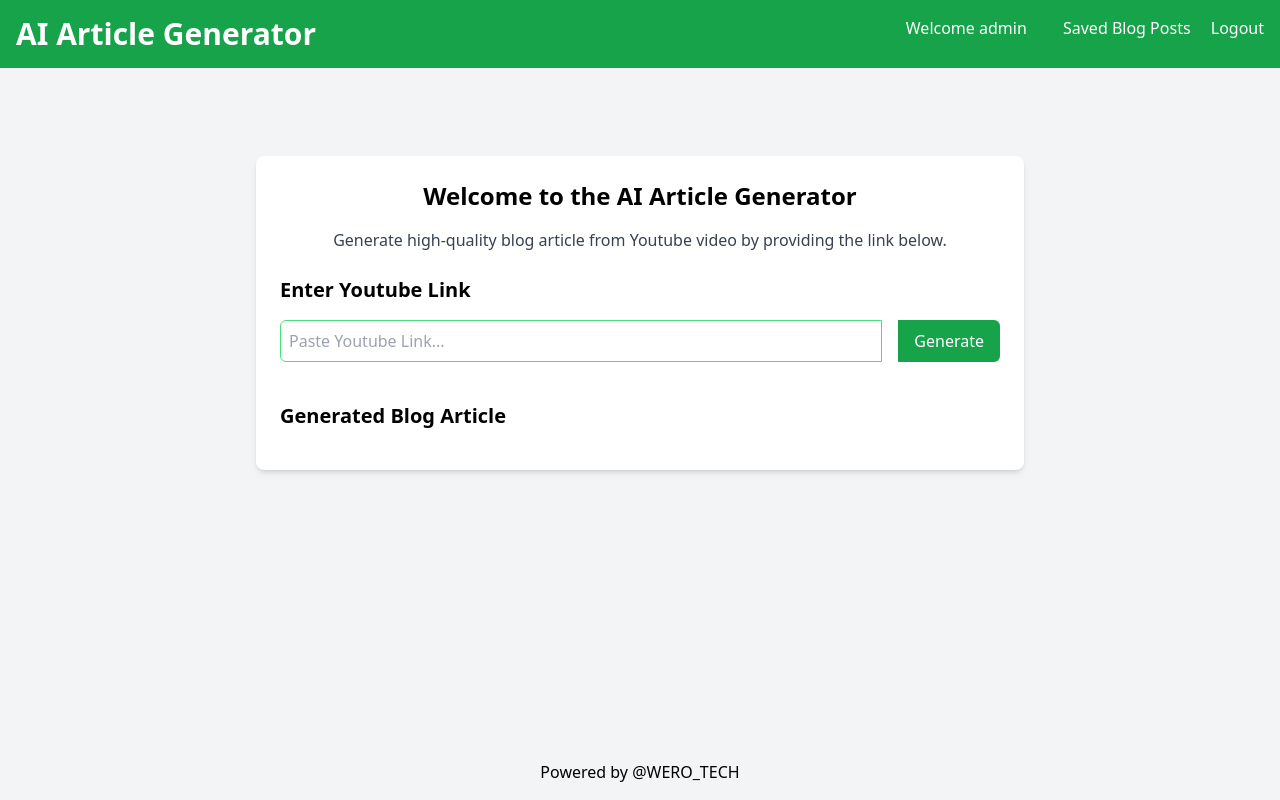
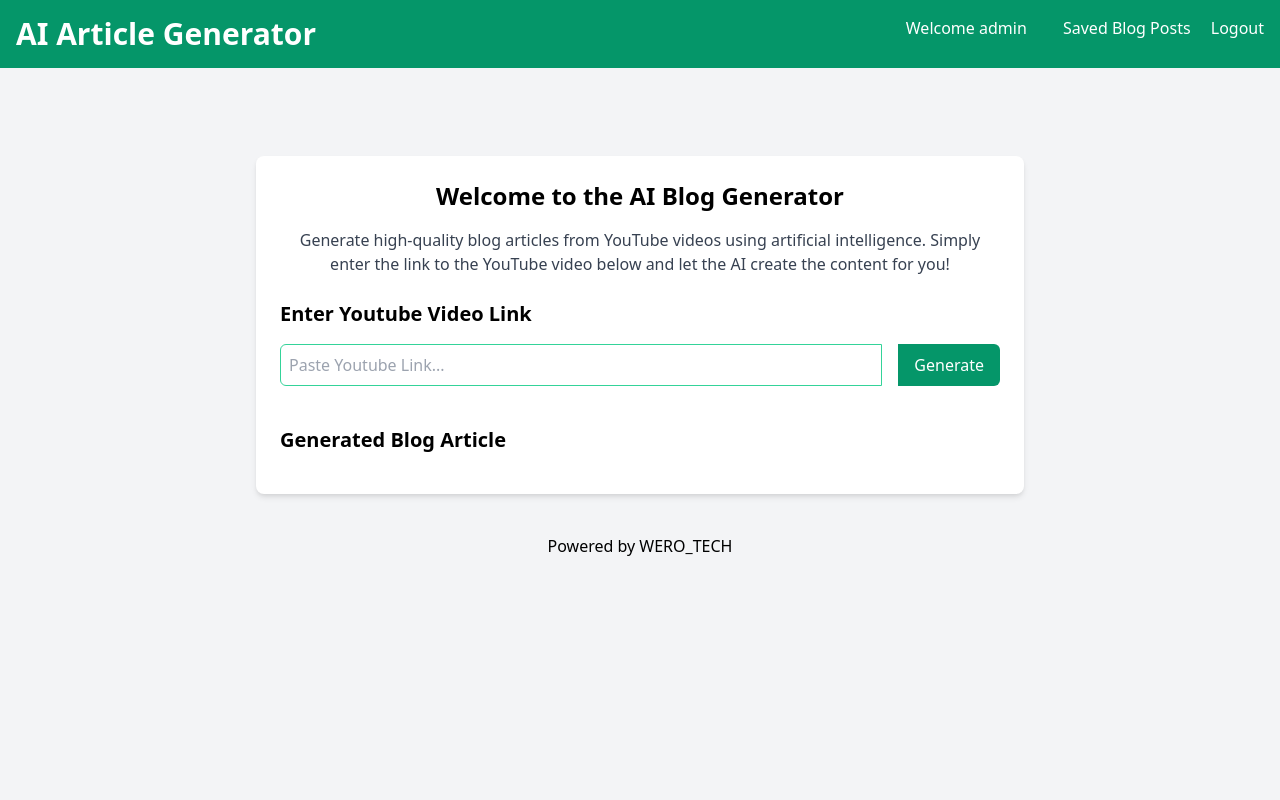
Before and after one commit to hamisuyusuf/ai_blog_app, a Django app: page / in a window 1280 px wide. Run offline with Django 5.2, Linux system fonts and the light colour scheme; a user stored in the database is signed in; some libraries are stand-ins or nearby versions.

Commit message:
made some changes

```diff
--- a/blog_generator/views.py
+++ b/blog_generator/views.py
@@ -12,6 +12,7 @@ import assemblyai as aai
 import openai
 from .models import BlogPost
 
+
 # Create your views here.
 @login_required
 def home(request):
@@ -25,7 +26,7 @@ def generate_blog(request):
             yt_link = data['link']
 
         except (KeyError, json.JSONDecodeError):
-            return JsonResponse({'error': 'Invalid data method'}, status=400)
+            return JsonResponse({'error': 'Invalid data sent'}, status=400)
 
         # Get the Youtube  title
         title = yt_title(yt_link)
@@ -82,20 +83,66 @@ def get_transcription(link):
 
     return transcript.text
 
+# def generate_blog_from_transcription(transcription):
+#     openai.api_key = "sk-proj-pzaQhlNT65z1FReAxxLlT3BlbkFJfHyGRwWEA7HfCRv7YmJn"
+
+#     prompt = f"Based on the following transcript from a youtube video, i want you to write a comprhensive blog article, write it based on the transcript, but dont make it look like a youtube video, make it look like a proper blog article:\n\n{transcription}\n\nArticle:"
+
+#     # response = openai.Completion.create(
+#     #     model="text-ada-001",
+#     #     prompt=prompt,
+#     #     max_tokens=1000
+#     # )
+
+
+#     response = openai.ChatCompletion.create(
+#         model="gpt-3.5-turbo",
+#         messages=[
+#             {"role": "system", "content": "You are a blog post generator."},
+#             {"role": "user", "content": prompt},
+#         ],
+#         max_tokens=1000
+#     )
+
+#     # Extract the generated content
+#     # generate_content = response.choices[0].text.strip()
+
+#     generate_content = response.choices[0].message['content'].strip()
+
+#     return generate_content
+
+# Load environment variables from a .env file
+
+
 def generate_blog_from_transcription(transcription):
-    openai.api_key = "sk-proj-pzaQhlNT65z1FReAxxLlT3BlbkFJfHyGRwWEA7HfCRv7YmJn"
+    # Ensure the API key is set in the environment variables
+    openai.api_key = openai.api_key = "sk-proj-WCnwOAcA6K1HtsimeFD8T3BlbkFJ7Cvb1pfYAI7osr7pKfxf"
 
-    prompt = f"Based on the following transcript from a youtube video, i want you to write a comprhensive blog article, write it based on the transcript, but dont make it look like a youtube video, make it look like a proper blog article:\n\n{transcription}\n\nArticle:"
-
-    response = openai.Completion.create(
-        model="text-davinci-003",
-        prompt=prompt,
-        max_tokens=1000
+    # Create the prompt
+    prompt = (
+        f"Based on the following transcript from a YouTube video, write a comprehensive blog article. "
+        f"Write it based on the transcript, but don't make it look like a YouTube video. "
+        f"Make it look like a proper blog article:\n\n{transcription}\n\nArticle:"
     )
 
-    generate_content = response.choices[0].text.strip()
+    try:
+        # Call the new ChatCompletion endpoint
+        response = openai.ChatCompletion.create(
+            model="gpt-3.5-turbo",
+            messages=[
+                {"role": "system", "content": "You are a blog post generator."},
+                {"role": "user", "content": prompt},
+            ],
+            max_tokens=1000
+        )
 
-    return generate_content
+        # Extract the generated content
+        generated_content = response.choices[0].message['content'].strip()
+        return generated_content
+
+    except Exception as e:
+        print(f"An error occurred: {e}")
+        return None
 
 def blog_list(request):
     blog_articles = BlogPost.objects.filter(user=request.user)
--- a/templates/home.html
+++ b/templates/home.html
@@ -3,9 +3,9 @@
 <head>
     <meta charset="UTF-8">
     <meta name="viewport" content="width=device-width, initial-scale=1.0">
-    <title>AI Blogger</title>
-    <!-- <link href="https://cdn.jsdelivr.net/npm/tailwindcss@0.7.4/dist/tailwind.min.css" rel="stylesheet"> -->
-    <script src="https://cdn.tailwindcss.com"></script>
+    <title>AI Blog Generator</title>
+    <link rel="shortcut icon" href="/static/favicon.ico" type="image/x-icon">
+    <link href="https://cdn.jsdelivr.net/npm/tailwindcss@2.2.19/dist/tailwind.min.css" rel="stylesheet">
 
     <style>
         @keyframes rotate {
@@ -31,7 +31,7 @@
             width: 100px;
             height: 100px;
             margin: 110px auto 0;
-            border:solid 10px #208b20;
+            border:solid 10px #39bd6b;
             border-radius: 50%;
             border-right-color: transparent;
             border-bottom-color: transparent;
@@ -48,15 +48,14 @@
             animation-timing-function: linear;
         }
     </style>
-
 </head>
-<body class="flex flex-col min-h-screen bg-gray-100 font-sans antialised">
+<body class="flex flex-col min-h-scrren bg-gray-100 font-sans antialised">
     <!-- Navbar -->
     <nav class="bg-green-600 p-4  text-white flex justify-between">
         <div>
-            <h1 class="text-3xl font-bold">
-                AI Article Generator
-            </h1>
+            <a href="/">
+                <h1 class="text-3xl font-bold">AI Article Generator</h1>
+                </a>
         </div>
         <div>
             <a href="#" class="text-white hover:underline mx-4"> Welcome {{user.username}}</a>
@@ -66,66 +65,65 @@
 
     </nav>
 
+
     <br>
     <br>
 
     <!-- Main -->
     <div class="flex-grow container mx-auto mt-10 px-4 sm:px-0">
-        <div class="max-w-3xl mx-auto bg-white p-6 rounded-lg shadow-md trasition-transform hover:scale-105 flex flex-col">
-            <!-- Intro -->
+        <div class="max-w-3xl mx-auto bg-white p-6 rounded-lg shadow-md transition-transform transform hover:scale-105 flex flex-col">
+
+            <!-- Introduction section -->
             <div class="text-center">
-                <h2 class="text-2xl font-semibold mb-4"> Welcome to the AI Article Generator</h2>
+                <h2 class="text-2xl font-semibold mb-4">Welcome to the AI Blog Generator</h2>
                 <p class="text-gray-700">
-                    Generate high-quality blog article from Youtube video by providing the link below.
+                    Generate high-quality blog articles from YouTube videos using artificial intelligence.
+                    Simply enter the link to the YouTube video below and let the AI create the content for you!
                 </p>
             </div>
 
             <br>
 
-            <!-- Youtube Sec -->
+            <!-- Youtube section -->
             <div>
-                <h2 class="text-xl mb-4 font-semibold"> Enter Youtube Link</h2>
+                <h2 class="text-xl mb-4 font-semibold">Enter Youtube Video Link</h2>
                 <div class="flex space-x-4">
-                    <input id="youtubelink" type="url" placeholder="Paste Youtube Link..." class="flex-grow p-2 border border-green-400 rounded-l-md">
-                    <button id="generateBlogButton" class="bg-green-600 text-white px-4 py-2 rounded-r-md hover:bg-green-700 trasition-colors">Generate</button>
+                    <input id="youtubeLink" type="url" placeholder="Paste Youtube Link..." class="flex-grow p-2 border border-green-400 rounded-l-md">
+                    <button id="generateBlogButton" class="bg-green-600 text-white px-4 py-2 rounded-r-md hover:bg-green-700 transition-colors">Generate</button>
                 </div>
             </div>
 
-            <!-- loading circle section -->
 
-            <div style="display: none;" id="loading-circle" class="load">
+            <!-- section for loading circle -->
+            <div style="display: none;" id="loading-circle" class="load"></div>
 
-            </div>
 
             <!-- Generated Blog Display Section -->
-            <section class="mt-10 flex-grow ">
+            <section class="mt-10 flex-grow">
                 <h2 class="text-xl mb-4 font-semibold">Generated Blog Article</h2>
                 <div id="blogContent" class="mt-2 text-gray-700 space-y-4">
 
                 </div>
-
             </section>
         </div>
     </div>
 
 
-
     <footer class="text-center p-4 text-black mt-6">
-        Powered by <a href="https://www.youtube.com/@Wero_Tech"> @WERO_TECH </a>
+        Powered by <a href="https://www.youtube.com/@Wero_Tech">WERO_TECH </a>
     </footer>
 
     <script>
         document.getElementById('generateBlogButton').addEventListener('click', async () => {
 
 
-            const youtubelink = document.getElementById('youtubelink').value;
+            const youtubeLink = document.getElementById('youtubeLink').value;
             const blogContent = document.getElementById('blogContent');
 
-            if(youtubelink) {
+            if(youtubeLink) {
                 document.getElementById('loading-circle').style.display = 'block';
 
-                // clear previous content
-                blogContent.innerHTML = '';
+                blogContent.innerHTML = ''; // Clear previous content
 
                 const endpointUrl = '/generate-blog';
 
@@ -135,21 +133,21 @@
                         headers: {
                             'Content-Type': 'application/json',
                         },
-                        body: JSON.stringify({ link: youtubelink })
+                        body: JSON.stringify({ link: youtubeLink })
                     });
 
                     const data = await response.json();
 
                     blogContent.innerHTML = data.content;
 
-                } catch {error} {
+                } catch (error) {
                     console.error("Error occurred:", error);
-                    alert("Something went wrong, Please try again later.");
+                    alert("Something went wrong. Please try again later.");
 
                 }
                 document.getElementById('loading-circle').style.display = 'none';
             } else {
-                alert("Please enter a Youtube link.");
+                alert("Please enter a YouTube link.");
             }
         });
     </script>
--- a/templates/login.html
+++ b/templates/login.html
@@ -4,6 +4,7 @@
     <meta charset="UTF-8">
     <meta name="viewport" content="width=device-width, initial-scale=1.0">
     <title>Login</title>
+    <link rel="shortcut icon" href="/static/favicon.ico" type="image/x-icon">
     <script src="https://cdn.tailwindcss.com"></script>
 
 </head>
--- a/templates/signup.html
+++ b/templates/signup.html
@@ -4,6 +4,7 @@
     <meta charset="UTF-8">
     <meta name="viewport" content="width=device-width, initial-scale=1.0">
     <title>SignUp</title>
+    <link rel="shortcut icon" href="/static/favicon.ico" type="image/x-icon">
     <script src="https://cdn.tailwindcss.com"></script>
 
 </head>
```
Also changed, not shown: ai_blog_app/settings.py (+7 -5 lines), templates/all-blogs.html (+7 -11 lines), templates/blog-details.html (+4 -3 lines), ai_blog_app/urls.py (line endings or trailing spaces), static/favicon.ico (added), 4 other files.
